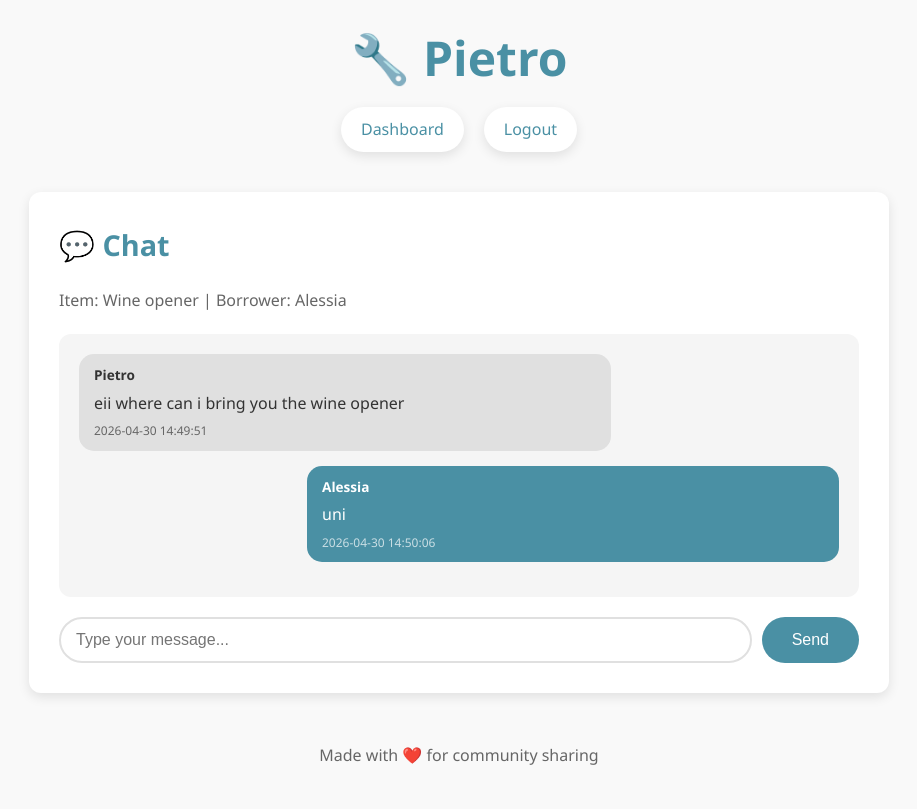
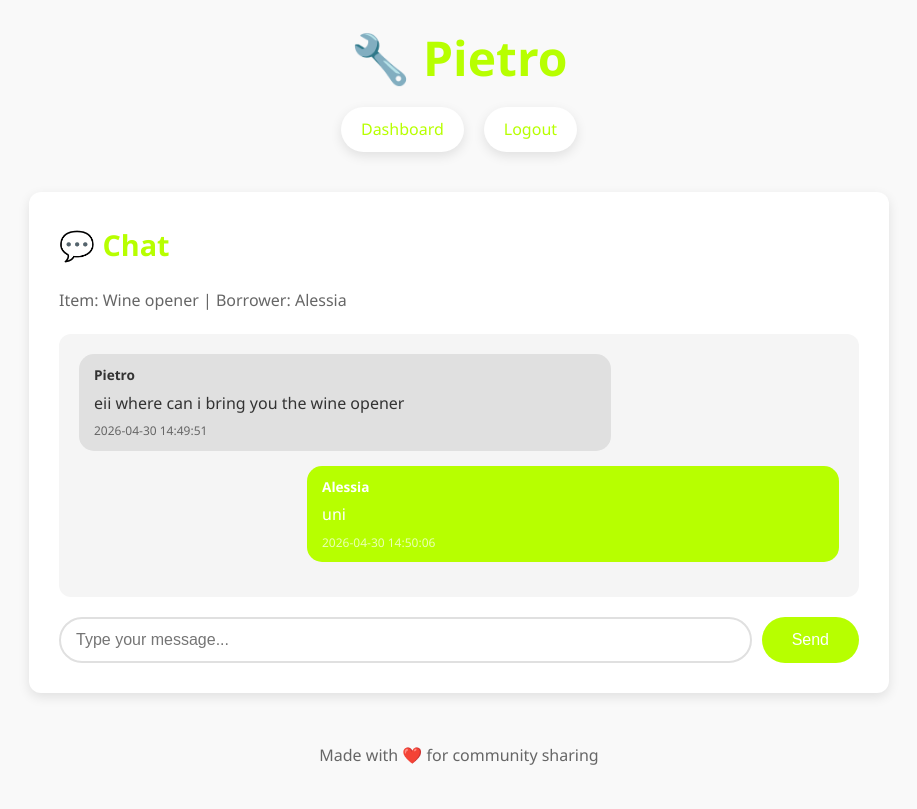
Before and after one commit to san-pietrino/Pietro-Project, a Flask app: page /chat/2 in a window 1280 px wide. Shown: the whole page, without its empty margins (181-1098 px from the left). Run offline with Flask 2, Linux system fonts and the light colour scheme; a user stored in the database is signed in; data comes from the database, SQL or seed files in the repository.

Commit message:
Updated style.css

```diff
--- a/static/style.css
+++ b/static/style.css
@@ -2,8 +2,8 @@
 /* Friendly and informal design for community lending */
 
 :root {
-    --primary-color: #4a90a4;
-    --secondary-color: #f5a623;
+    --primary-color: #b7ff00;
+    --secondary-color: #57e9ff;
     --background-color: #f9f9f9;
     --card-background: #ffffff;
     --text-color: #333333;
```
